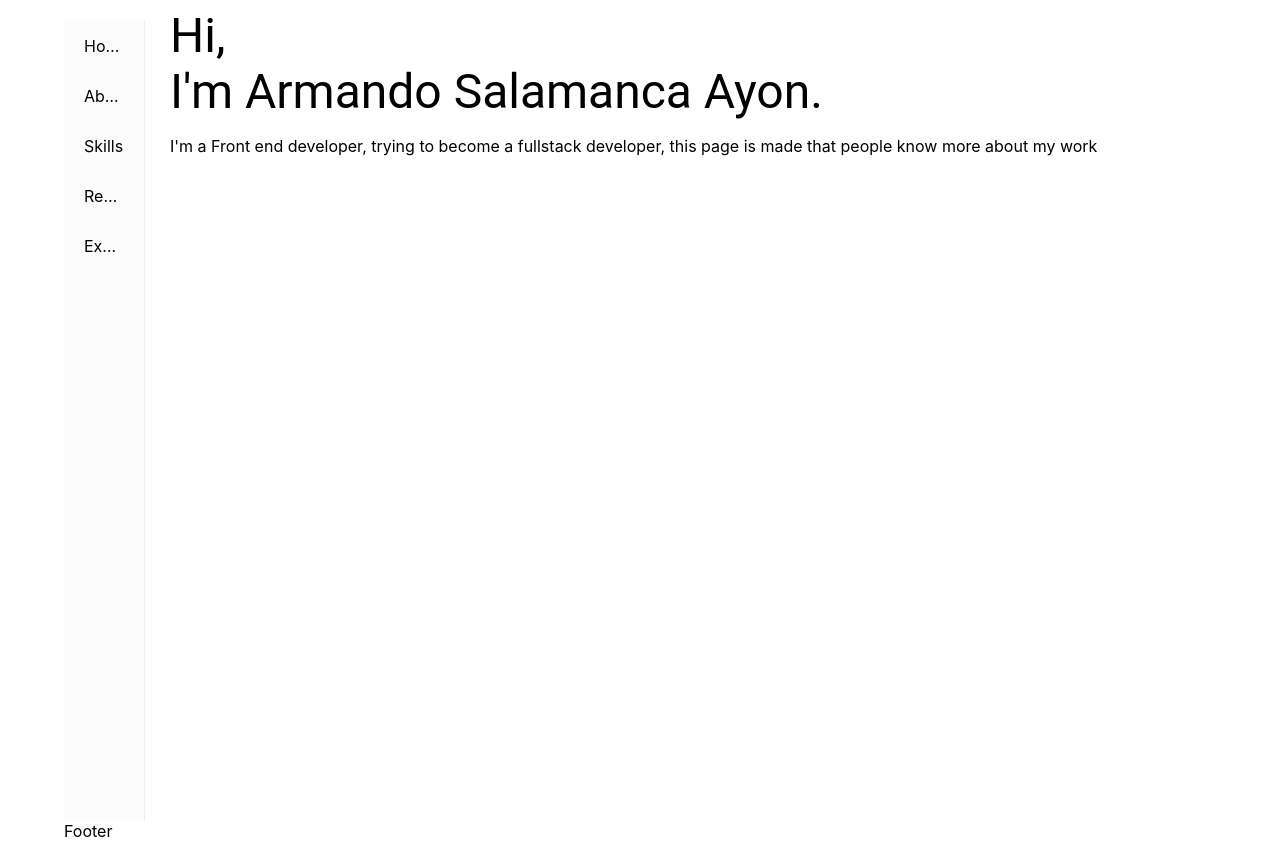
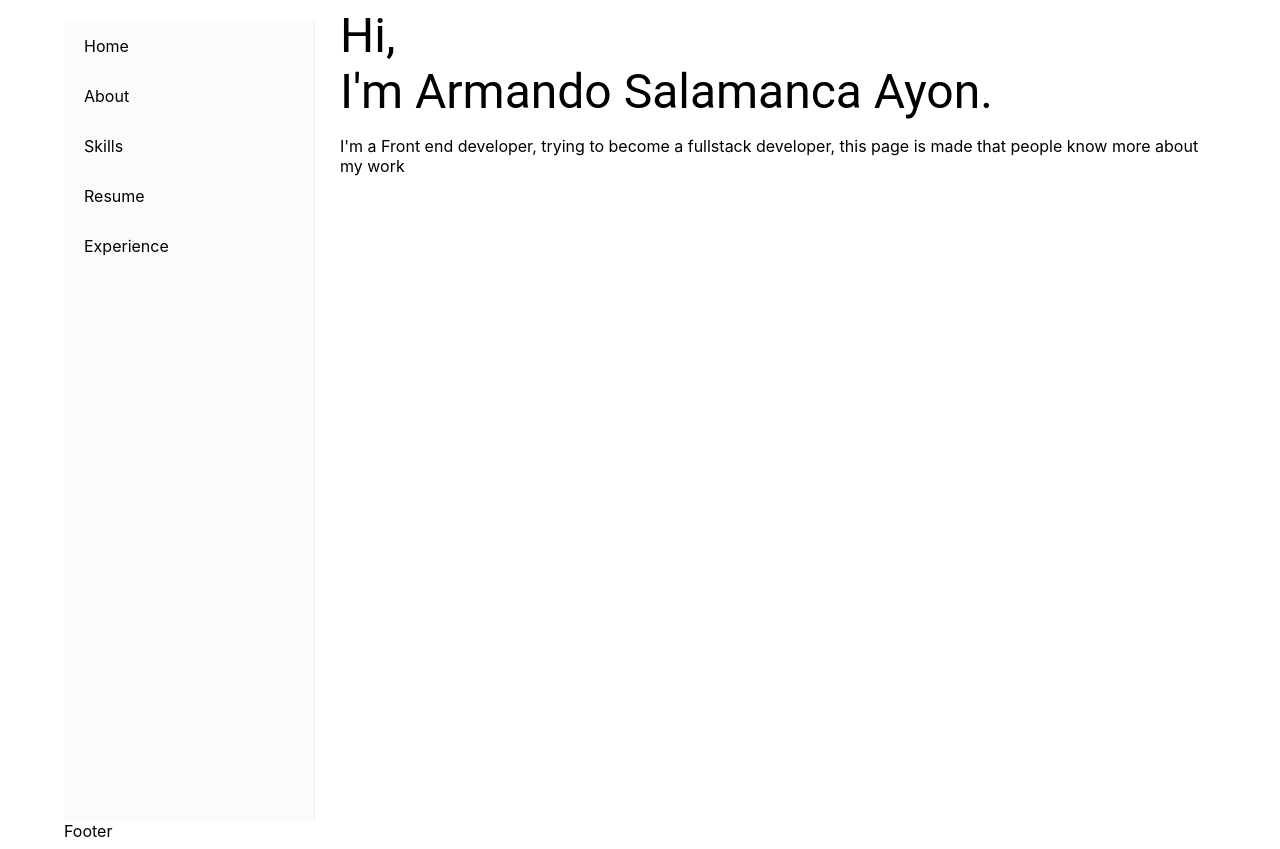
Before and after one commit to armanddevelop/resume-app-ts, a React (Vite) app: page / in a window 1280 px wide. Built offline with nearby package versions, Linux system fonts and the light colour scheme.

Commit message:
add coustom hook to collapse sidebar

```diff
--- a/src/Components/Navbar/Navbar.tsx
+++ b/src/Components/Navbar/Navbar.tsx
@@ -3,26 +3,13 @@ import { Link } from "react-router-dom";
 import MenuOutlinedIcon from "@mui/icons-material/MenuOutlined";
 import { IRoute } from "../../@types/@types.App";
 import { Box } from "@mui/material";
-import { useEffect, useState } from "react";
+import { useProviderSideBar } from "../../Hooks/useProviderSideBar";
+
 interface INavBarProps {
   routes: IRoute[];
 }
 export const NavBar = ({ routes }: INavBarProps): JSX.Element => {
-  const [width, setWidth] = useState<number>(0);
-  const [collapse, setCollapse] = useState<boolean>(false);
-  const handleResize = () => {
-    console.log(window.innerWidth);
-    setWidth(window.innerWidth);
-  };
-  useEffect(() => {
-    // window.addEventListener("resize", handleResize);
-    if (width < 500) {
-      setCollapse(true);
-    } else {
-      setCollapse(false);
-    }
-    // return () => window.removeEventListener("resize", handleResize);
-  }, [width]);
+  const { collapse } = useProviderSideBar();
   const button = {
     [`&.active`]: {
       backgroundColor: "#13395e",
--- /dev/null
+++ b/src/Hooks/useProviderSideBar.ts
@@ -0,0 +1,22 @@
+import { useState, useEffect } from "react";
+
+export const useProviderSideBar = () => {
+  const [width, setWidth] = useState<number>(0);
+  const [collapse, setCollapse] = useState<boolean>(false);
+  const handleResize = () => {
+    console.log(window.innerWidth);
+    setWidth(window.innerWidth);
+  };
+  useEffect(() => {
+    window.addEventListener("resize", handleResize);
+    if (width === 0) return;
+    if (width <= 540) {
+      setCollapse(true);
+    } else {
+      setCollapse(false);
+    }
+    return () => window.removeEventListener("resize", handleResize);
+  }, [width]);
+
+  return { collapse, width, setWidth };
+};
```
